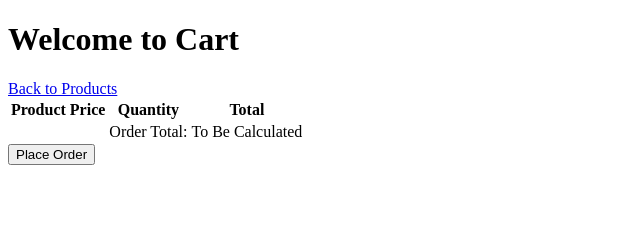
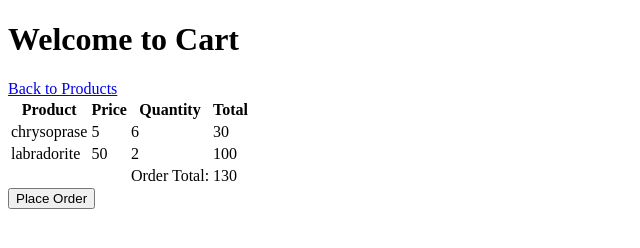
Before and after one commit to adriaivanitsky/lab-06-products, a website with bundled scripts: page cart/index.html in a window 1280 px wide. Shown: the whole page, without its empty margins (0-640 px from the left). Built offline with nearby package versions, Linux system fonts and the light colour scheme.

Commit message:
fucking flailinggit add -A! thank u fora for helping me figure this out. i imported the function i needed and got the orderTotal to show up

```diff
--- a/cart/index.html
+++ b/cart/index.html
@@ -28,10 +28,10 @@
             <td></td>
             <td></td>
             <td>Order Total:</td>
-            <td>To Be Calculated</td>
+            <td id="order-total">To Be Calculated</td>
         </tfoot>
     </table>
     <button id="place-order">Place Order</button>
-    <script type="module" src="./cart.js"></script>
+    <script type="module" src="./render-cart.js"></script>
 </body>
 </html>
--- a/cart/render-cart.js
+++ b/cart/render-cart.js
@@ -1,10 +1,13 @@
 import { rocks } from '../data/rocks.js';
-import { cart } from '../data/data-cart.js';
-import { findById } from '../utils.js';
+import { cart } from '../data/cart-data.js';
+import { findById, calcOrderTotal } from '../utils.js';
 import { renderLineItems } from '../render-line-items.js';
+
 //create elements here
+const orderTotal = document.getElementById('order-total');
+const tableBody = document.getElementById('table-body');
+orderTotal.textContent = calcOrderTotal(cart, rocks);
 
-const tableBody = document.getElementById('table-body');
 for (let cartItem of cart){
     const rockData = findById(cartItem.id, rocks);
     const tr = renderLineItems(cartItem, rockData);
--- a/utils.js
+++ b/utils.js
@@ -14,6 +14,3 @@ export function calcOrderTotal(cart, rocks){
     }
     return orderTotal;
 }
-
-export function toUSD(number){
-    return number.toLocaleString('en-us', { style: 'currency', currency: 'USD' });
```
Also changed, not shown: test/example.test.js (+1 -1 lines), data/cart-data.js (line endings or trailing spaces).
